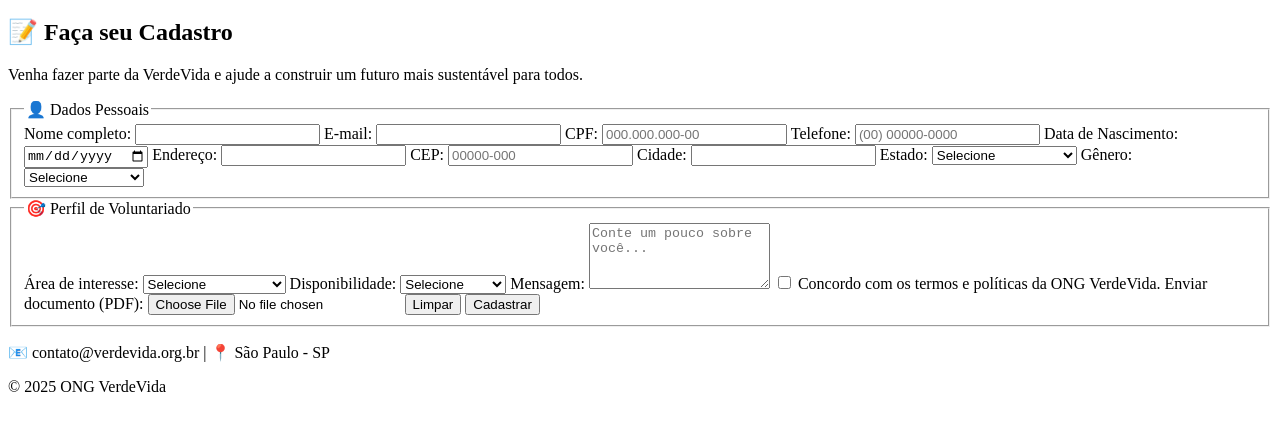
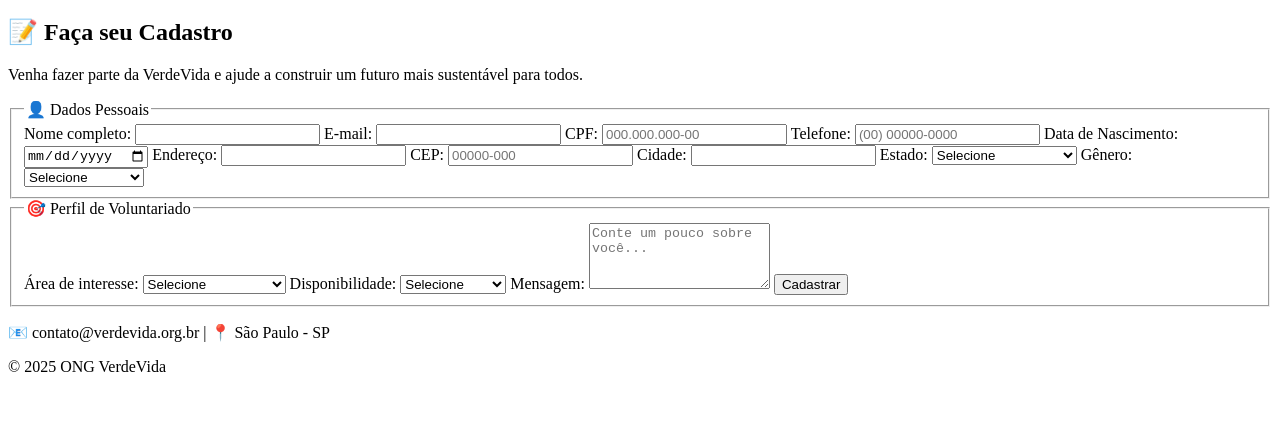
Before and after one commit to DavidMartins22/plataforma-ong-verdevida, a plain HTML site: page cadastro.html in a window 1280 px wide. Shown: the part 334-764 px from the top of the page. Drawn offline with Linux system fonts and the light colour scheme.

Commit message:
Update cadastro.html

```diff
--- a/cadastro.html
+++ b/cadastro.html
@@ -150,18 +150,7 @@
                     <textarea name="mensagem" id="mensagem" rows="4"
                         placeholder="Conte um pouco sobre você..."></textarea>
 
-                    <!-- Aceite de termos -->
-                    <label>
-                        <input type="checkbox" name="termos" required />
-                        Concordo com os termos e políticas da ONG VerdeVida.
-                    </label>
-
-                    <!-- Envio de arquivo PDF -->
-                    <label for="documento">Enviar documento (PDF):</label>
-                    <input type="file" name="documento" id="documento" accept=".pdf" required />
-
-                    <!-- Botões de ação -->
-                    <button type="reset">Limpar</button>
+                    <!-- Botão de ação -->
                     <button type="submit">Cadastrar</button>
                 </fieldset>
             </form>
```
